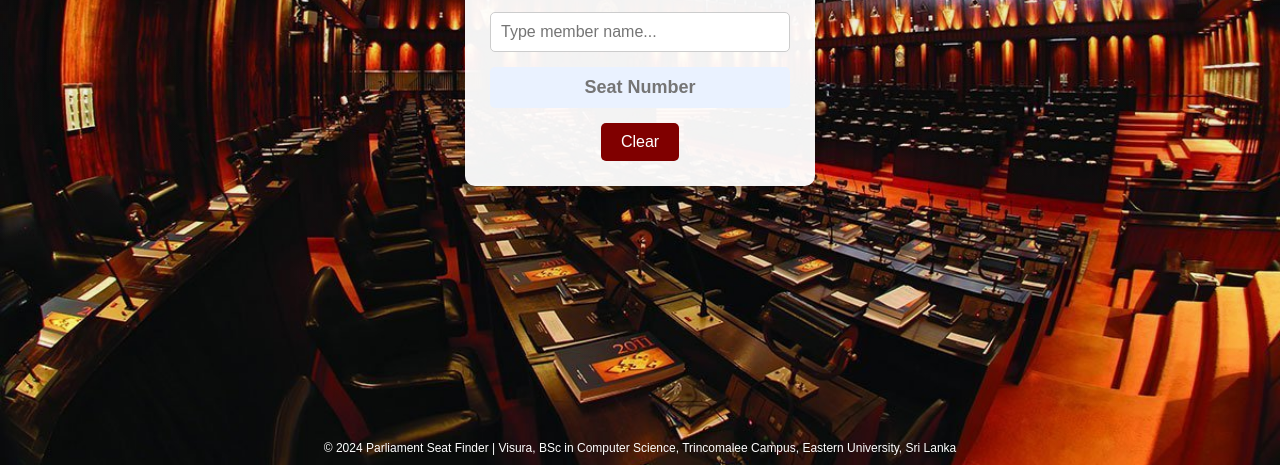
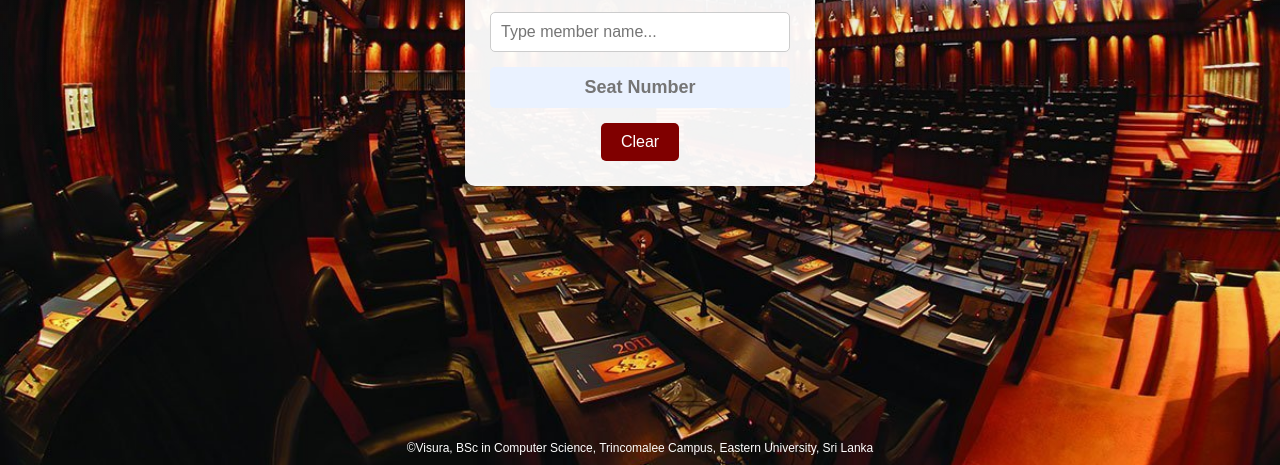
Before and after one commit to VisuraLokithaDeSilva/Sri-Lanka-Parliament-Seat-Finder, a plain HTML site: page index.html in a window 1280 px wide. Shown: the part 335-800 px from the top of the page. Drawn offline with Linux system fonts and the light colour scheme.

Commit message:
Update index.html

```diff
--- a/index.html
+++ b/index.html
@@ -24,7 +24,7 @@
         <button class="clear-btn" onclick="clearFields()">Clear</button>
     </div>
 
-    <div class="footer">© 2024 Parliament Seat Finder | Visura, BSc in Computer Science, Trincomalee Campus, Eastern University, Sri Lanka</div>
+    <div class="footer">©Visura, BSc in Computer Science, Trincomalee Campus, Eastern University, Sri Lanka</div>
 
     <script src="script.js"></script>
 
```
